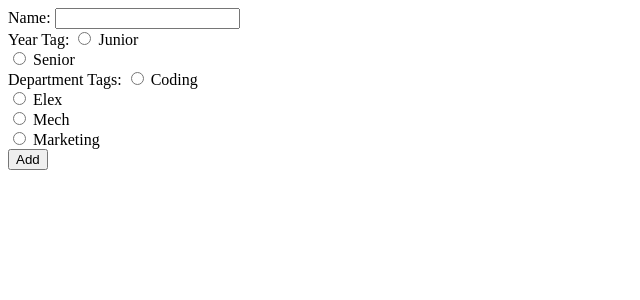
After one commit to ayushptl1810/Optimal_Time_Project, a Flask app: template templates/add_student.html in a window 1280 px wide. The commit adds this page. Shown: the top 300 px of the page, without its empty margins (0-640 px from the left). Run offline with Flask 3, Linux system fonts and the light colour scheme; the template is opened without the code that fills it, so the values that code supplies are empty.

Commit message:
Flask part 1

```diff
--- /dev/null
+++ b/app.py
@@ -0,0 +1,45 @@
+from flask import Flask, render_template, request, redirect, url_for, flash, session
+from flask_sqlalchemy import SQLAlchemy
+
+app = Flask(__name__)
+
+if __name__ == '__main__':
+    app.run(debug=True)
+
+app.config['SECRET_KEY'] = "SECRET"
+app.config['SQLALCHEMY_DATABASE_URI'] =  'sqlite:///timetable.db'
+db = SQLAlchemy(app)
+
+class Student(db.Model):
+    id = db.Column(db.Integer, primary_key=True, nullable=False)
+    name = db.Column(db.String(64), nullable=False)
+    tag = db.Column(db.String(16), nullable=False)
+    dept = db.Column(db.String(16), nullable=False)
+
+with app.app_context():
+    db.create_all()
+
+@app.route('/')
+def home():
+    return render_template('home.html')
+
+@app.route('/add_student')
+def add_student():
+    return render_template('add_student.html')
+
+@app.route('/add_student', methods = ['POST'])
+def add_student_post():
+    name = request.form.get('name')
+    tag = request.form.get('year_tag')
+    dept = request.form.get('dept')
+
+    if not name or not tag or not dept:
+        flash('Fill all fields')
+        return redirect(url_for('add_student'))
+
+    new_student = Student(name=name, tag=tag, dept=dept)
+    db.session.add(new_student)
+    db.session.commit()
+
+    flash('Student successfully added')
+    return redirect(url_for('add_student'))
--- /dev/null
+++ b/templates/add_student.html
@@ -0,0 +1,40 @@
+<!DOCTYPE html>
+<html lang="en">
+<head>
+    <meta charset="UTF-8">
+    <meta name="viewport" content="width=device-width, initial-scale=1.0">
+    <title>Document</title>
+    <!-- <link rel="stylesheet" href="task1.css"> -->
+</head>
+<body>
+    <div>
+        <form method="post">
+            <div>
+                <label for="name">Name:</label>
+                <input type="text" id="name" name="name">
+            </div>
+            <div>
+                <label for="year_tag">Year Tag:</label>
+                <input type="radio" id="junior" name="year_tag" value="junior">
+                <label for="junior">Junior</label><br>
+                <input type="radio" id="senior" name="year_tag" value="senior">
+                <label for="senior">Senior</label><br>
+            </div>
+            <div>
+                <label for="dept">Department Tags:</label>
+                <input type="radio" id="coding" name="dept" value="coding">
+                <label for="coding">Coding</label><br>
+                <input type="radio" id="elex" name="dept" value="elex">
+                <label for="elex">Elex</label><br>
+                <input type="radio" id="mech" name="dept" value="mech">
+                <label for="mech">Mech</label><br>
+                <input type="radio" id="marketing" name="dept" value="marketing">
+                <label for="marketing">Marketing</label><br>
+            </div>
+            <div>
+                <button type="submit" class="add-button">Add</button>
+            </div>
+        </form>
+    </div>
+</body>
+</html>
--- a/task1.html
+++ b/templates/home.html
@@ -4,13 +4,13 @@
     <meta charset="UTF-8">
     <meta name="viewport" content="width=device-width, initial-scale=1.0">
     <title>Optimal Time Finder</title>
-    <link rel="stylesheet" href="task1.css">
+    <!-- <link rel="stylesheet" href="task1.css"> -->
     <link rel="icon" href="http://127.0.0.1:5501/into-to-html/task1.html/search.png">
 </head>
 <body style="background-color:#3C3D37;">
     <div class="div1">
             <p class="add-text">Add student</p>
-            <button class="add-button" onclick="window.location.href='task2.html'">Add</button>
+            <a href="{{ url_for('add_student') }}">Add student</a>
             <p class="time-text">Find optimal time</p>
             <button class="time-button" >Find</button>
     </div>
```
Also changed, not shown: task2.html (deleted, +0 -29 lines), static/task1.css (renamed from task1.css), 1 other file.
